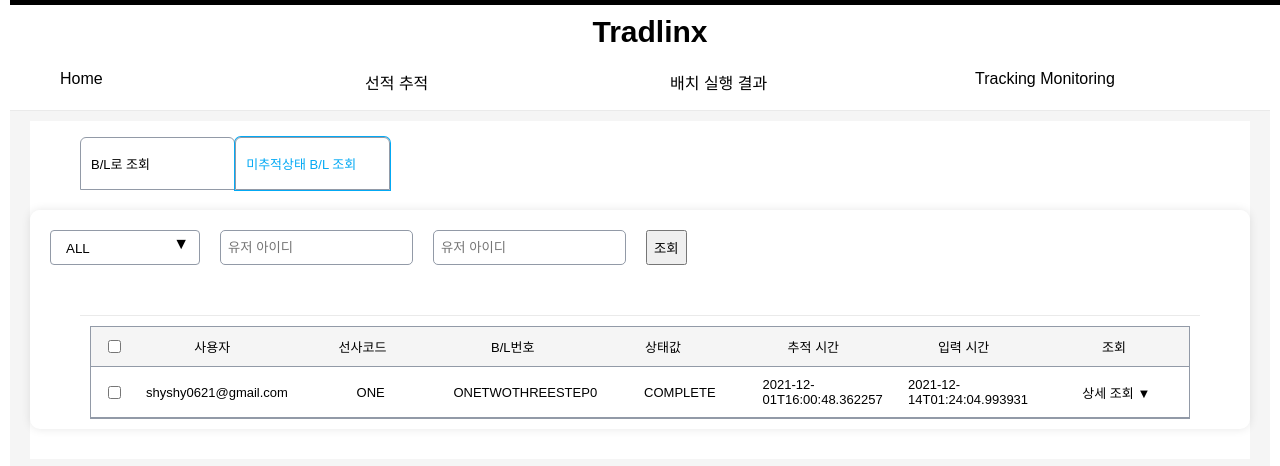
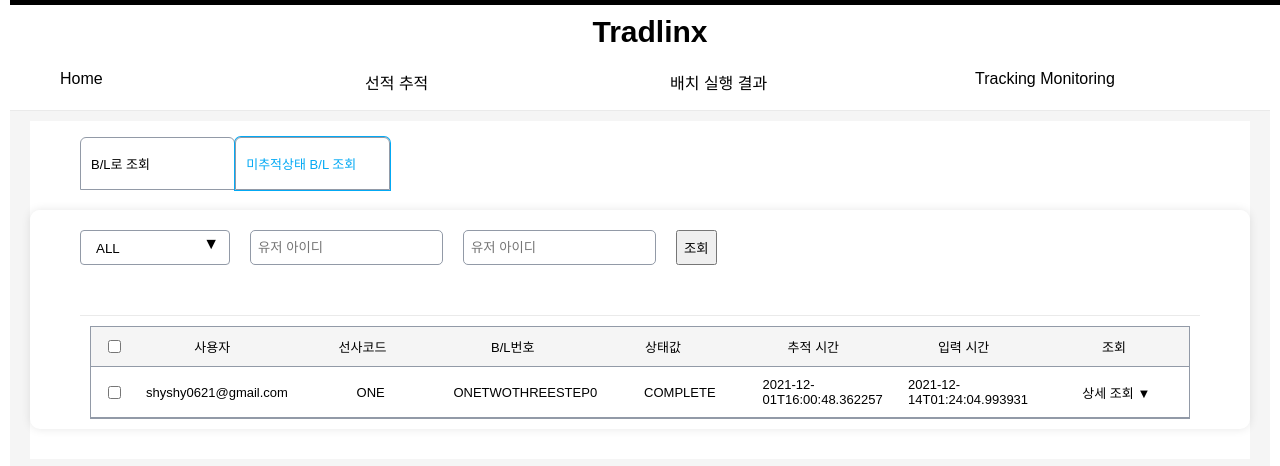
Before and after one commit to hachuu/nextjs-example, a Next.js app: page /cargo-track/finder in a window 1280 px wide. Both pictures are taken after a click on the item "미추적상태 B/L 조회". Shown: the top 466 px of the page. Built offline with nearby package versions, Linux system fonts and the light colour scheme; a web font is replaced by a local one.

Commit message:
padding 위치를 옮기는 것을 수정해야함

```diff
--- a/pages/cargo-track/components/untracking-BL-search.tsx
+++ b/pages/cargo-track/components/untracking-BL-search.tsx
@@ -16,7 +16,7 @@
     flex-direction: row;
     background-color: #fff;
     border-radius: 10px;
-    padding: 20px;
+    padding: 20px 50px;
     margin: 20px 0 0 0;
   `;
   const BLInputDiv = styled.div`
```
